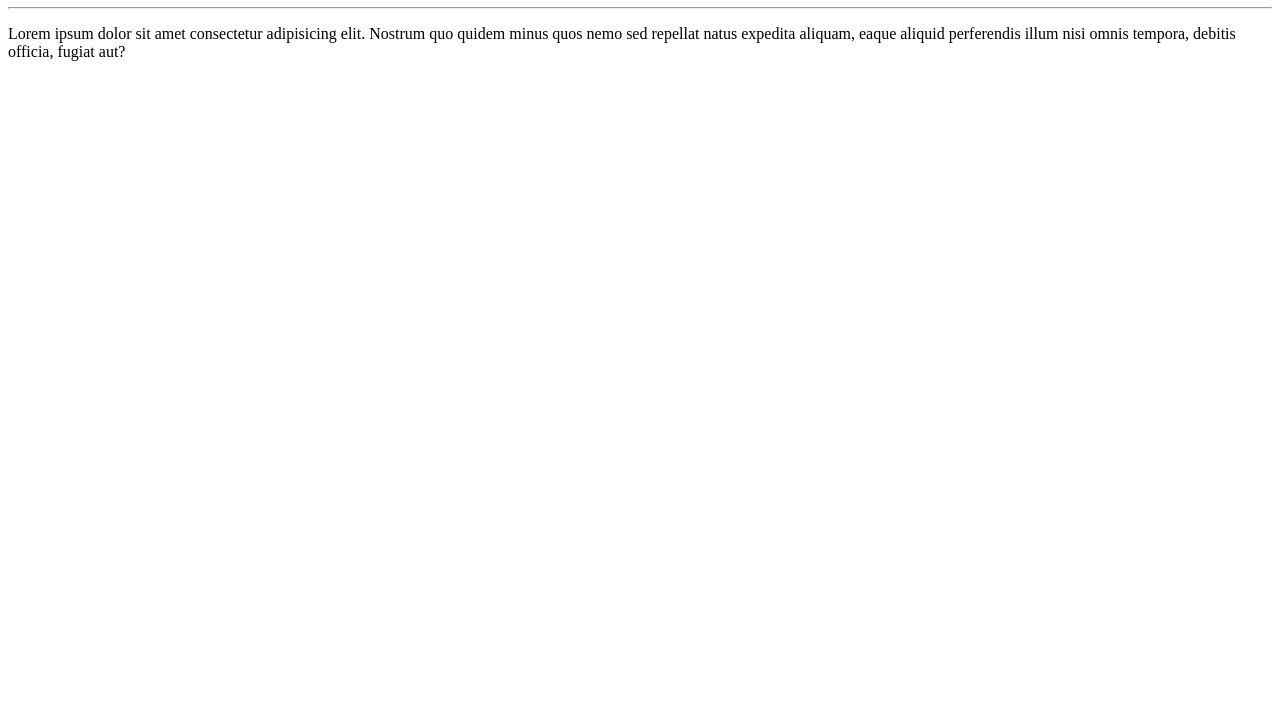
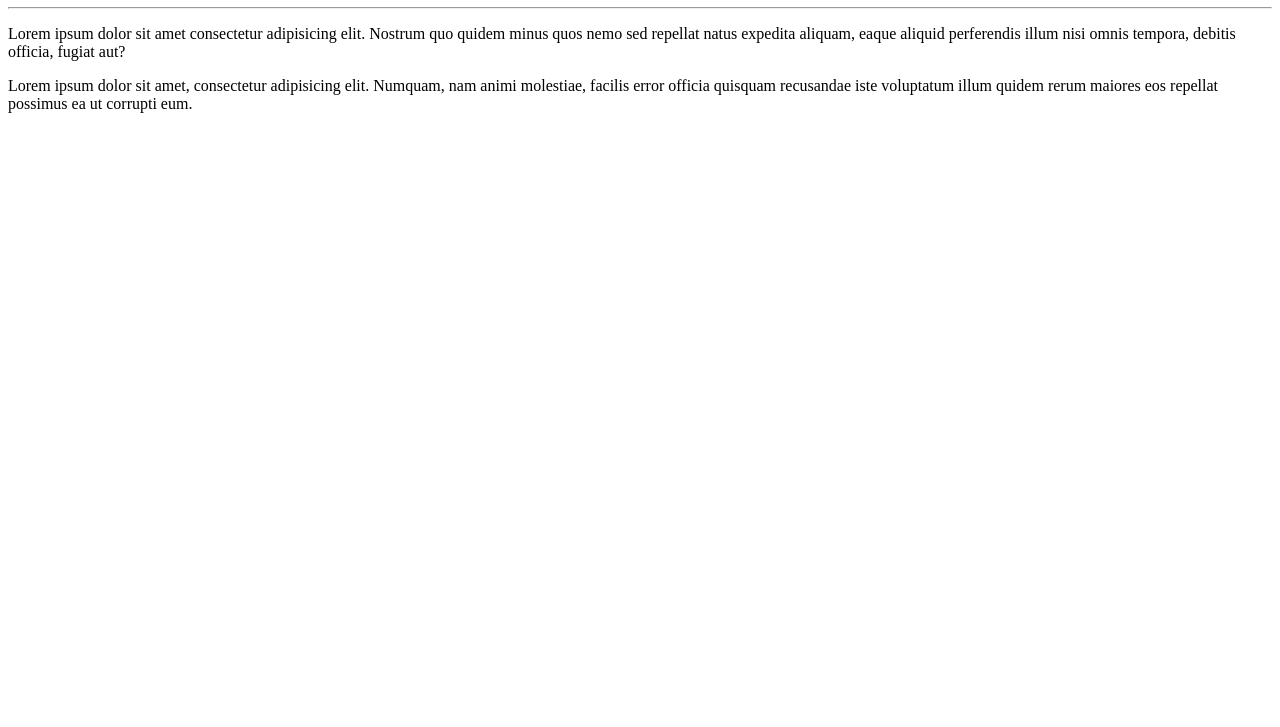
Before and after one commit to leandrobispo-dev/Ola-Mundo, a plain HTML site: page site-exemplo/index.html in a window 1280 px wide. Shown: the part 73-800 px from the top of the page. Drawn offline with Linux system fonts and the light colour scheme.

Commit message:
adicionei um parágrafo

```diff
--- a/site-exemplo/index.html
+++ b/site-exemplo/index.html
@@ -9,6 +9,6 @@
     <h1>Olá, Mundo!</h1>
     <hr>
     <p>Lorem ipsum dolor sit amet consectetur adipisicing elit. Nostrum quo quidem minus quos nemo sed repellat natus expedita aliquam, eaque aliquid perferendis illum nisi omnis tempora, debitis officia, fugiat aut?</p>
-
+    <p>Lorem ipsum dolor sit amet, consectetur adipisicing elit. Numquam, nam animi molestiae, facilis error officia quisquam recusandae iste voluptatum illum quidem rerum maiores eos repellat possimus ea ut corrupti eum.</p>
 </body>
 </html>
```
